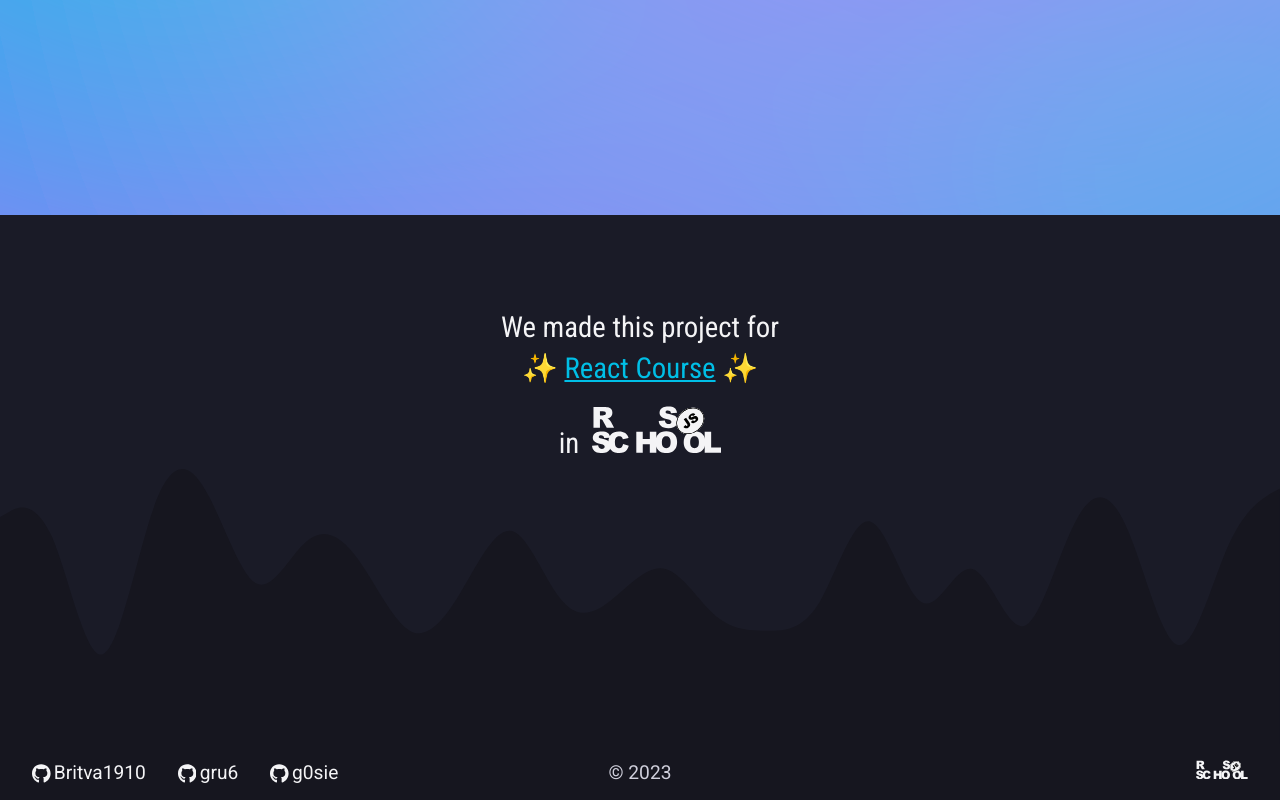
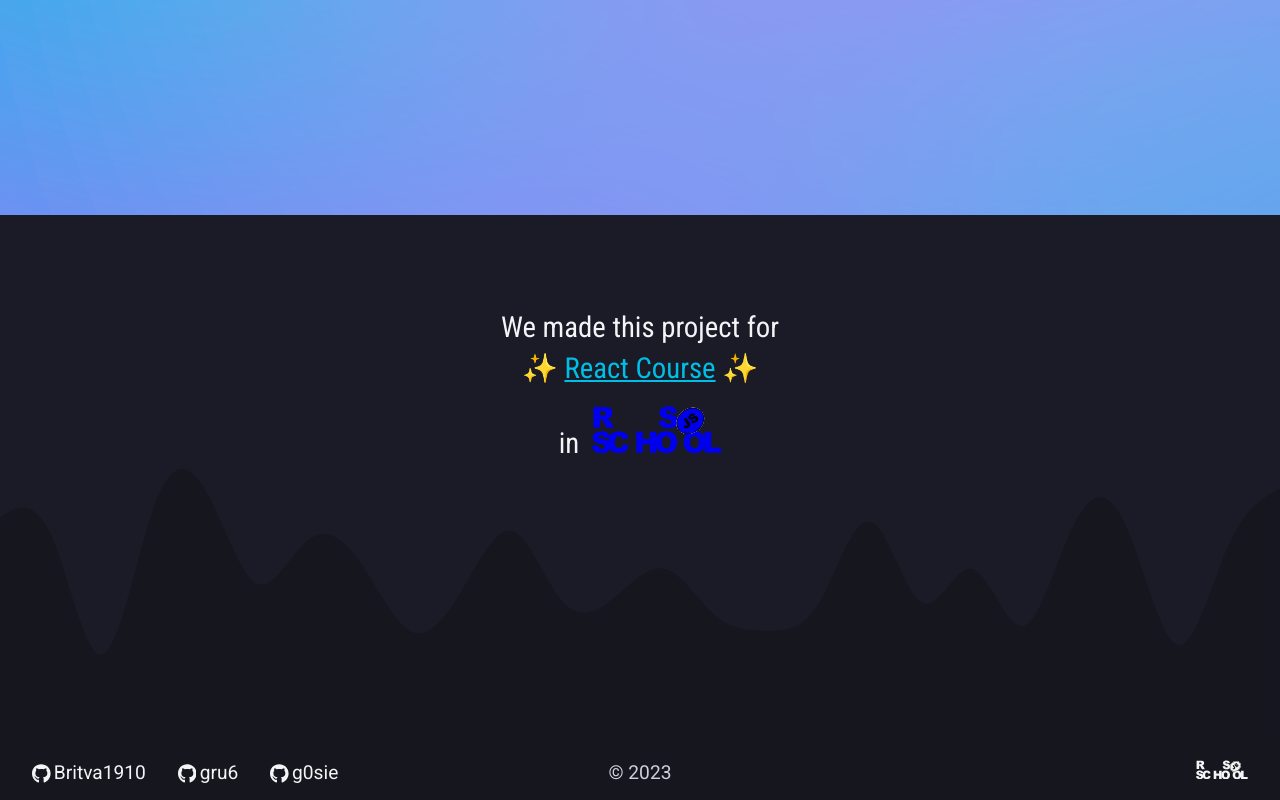
Before and after one commit to Britva1910/graphiql-app, a React (Vite) app: page / in a window 1280 px wide. Shown: the part 1411-2211 px from the top of the page. Built offline with nearby package versions, Linux system fonts and the light colour scheme; no server answers.

Commit message:
fix: add link to RSSchool in CourseSection

```diff
--- a/src/pages/WelcomePage/components/CourseSection/CourseSection.tsx
+++ b/src/pages/WelcomePage/components/CourseSection/CourseSection.tsx
@@ -1,7 +1,7 @@
 import React from 'react';
+import { useTranslation } from 'react-i18next';
 
 import RSLogo from '../../../../components/RSLogo/RSLogo';
-import { useTranslation } from 'react-i18next';
 
 import './CourseSection.scss';
 
@@ -38,7 +38,9 @@
         <span className="inline">
           <span className="course-section__paragraph">in</span>
           <span className="whitespace"></span>
-          <RSLogo height="3rem" />
+          <a className="rs-link" href="https://rs.school/" target="_blank" rel="noreferrer">
+            <RSLogo height="3rem" />
+          </a>
         </span>
       </div>
       {Wave}
```
